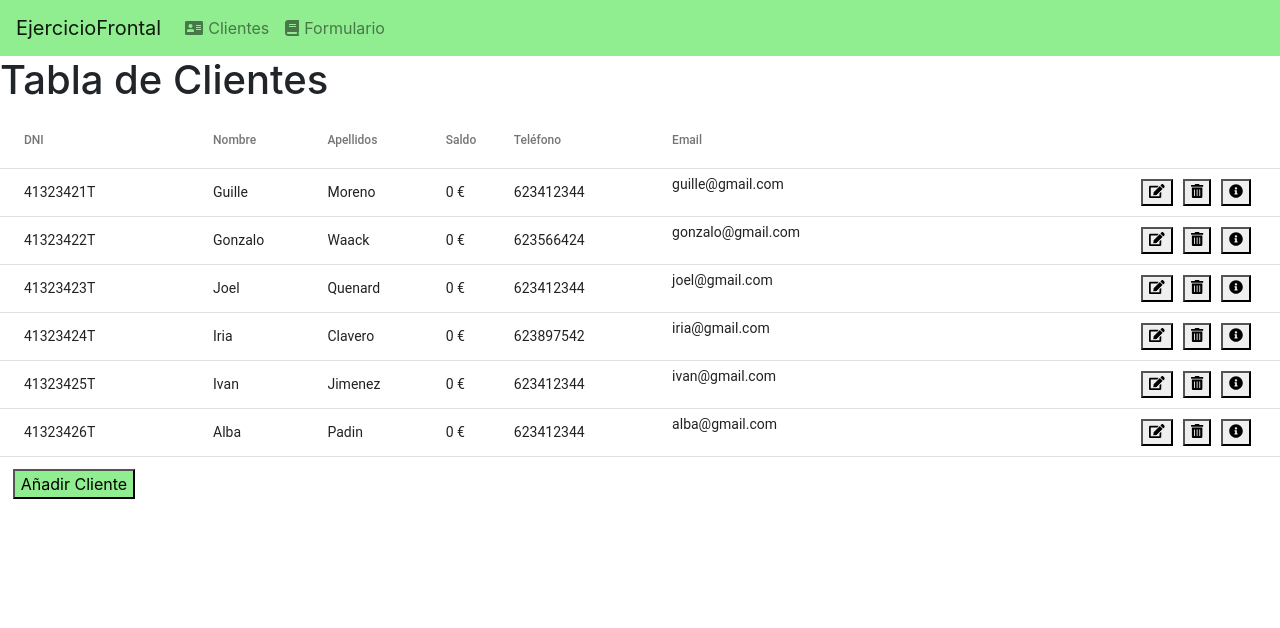
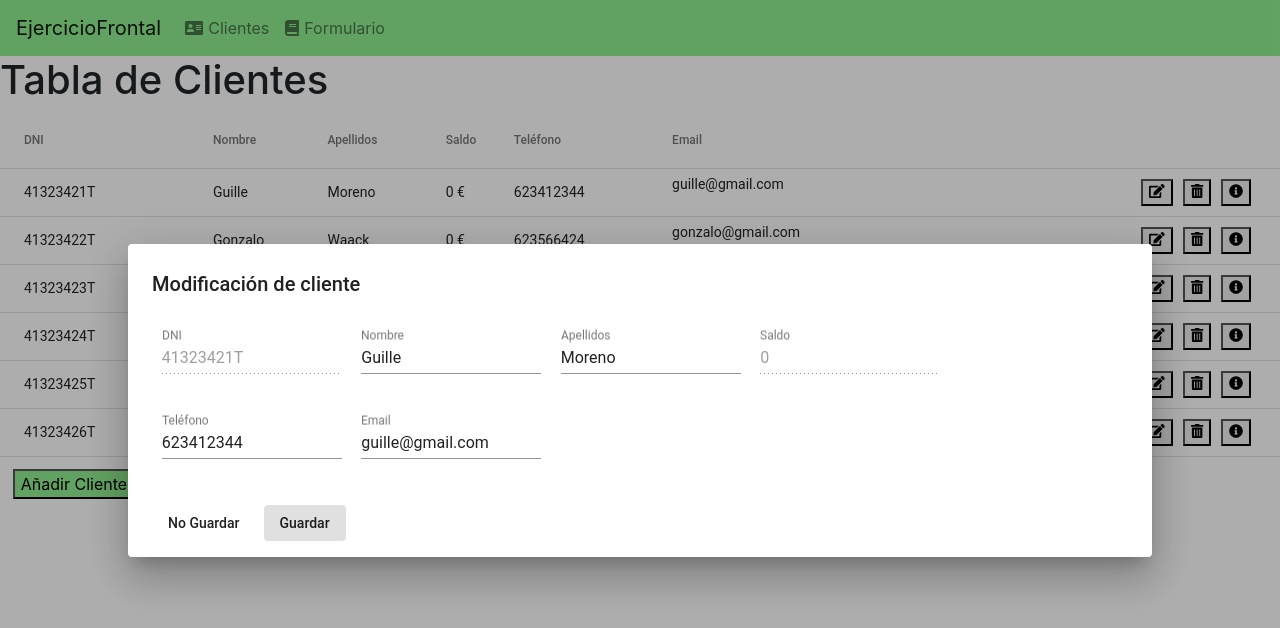
Before and after one commit to guille3218/AngularFrontEndProject, an Angular app in the folder ejercicioFrontal/: page / in a window 1280 px wide. Both pictures are taken after a click on the button 1156 px from the left and 192 px from the top of the page. Shown: the top 628 px of the page. Built offline with nearby package versions, Linux system fonts and the light colour scheme.

Commit message:
Dialog Update Client

```diff
--- a/ejercicioFrontal/src/app/client-table/client-table.component.html
+++ b/ejercicioFrontal/src/app/client-table/client-table.component.html
@@ -43,7 +43,7 @@
             <th mat-header-cell *matHeaderCellDef class="email-th"> Email </th>
             <td mat-cell *matCellDef="let element" class="email"> {{element.email}}
                 <span class="icons">
-                    <button (click)="updateClientForm()">
+                    <button (click)="openDialog(element.dni)">
                         <fa-icon [icon]="['fas','edit']"></fa-icon>
                     </button>
                     <button (click)="deleteCliente(element.dni)">
--- a/ejercicioFrontal/src/app/client-table/client-table.component.ts
+++ b/ejercicioFrontal/src/app/client-table/client-table.component.ts
@@ -1,6 +1,8 @@
 import { Component, Input, Output, EventEmitter, OnChanges, SimpleChanges } from '@angular/core';
 import { MatTableDataSource } from '@angular/material/table';
 import { Cliente, Movimiento } from '../model/clases-model';
+import { MatDialog } from '@angular/material/dialog';
+import { DialogUpdateClientComponent } from '../dialog-update-client/dialog-update-client.component';
 
 
 @Component({
@@ -10,7 +12,7 @@ import { Cliente, Movimiento } from '../model/clases-model';
 })
 export class ClientTableComponent implements OnChanges {
   @Output() addNewClient = new EventEmitter<Cliente>();
-  @Output() deleteClient = new EventEmitter<String>();
+  @Output() deleteClient = new EventEmitter<string>();
 
   @Input() clienteTable;
 
@@ -21,25 +23,25 @@ export class ClientTableComponent implements OnChanges {
 
   displayedColumns: string[] = ['dni', 'name', 'lastName', 'balance', 'tlf', 'email'];
 
-  constructor() { }
+  constructor(public dialog: MatDialog) { }
   ngOnChanges(changes: SimpleChanges): void {
     this.dataSource = new MatTableDataSource(this.clienteTable)
   }
 
 
   addClient() {
-    let nombre: String = prompt("Introduce el nombre");
-    let apellidos: String = prompt("Introduce los apellidos");
-    let dni: String = prompt("Introduce el DNI");
+    let nombre: string = prompt("Introduce el nombre");
+    let apellidos: string = prompt("Introduce los apellidos");
+    let dni: string = prompt("Introduce el DNI");
     let tlf: number = +(prompt("Introduce el teléfono"));
-    let email: String = prompt("Introduce el email");
+    let email: string = prompt("Introduce el email");
 
     let client = new Cliente(nombre, apellidos, dni, tlf, email);
 
     this.addNewClient.emit(client);
   }
 
-  deleteCliente(dni: String) {
+  deleteCliente(dni: string) {
     let accept = confirm("¿Seguro que desea eliminar este cliente? DNI:" + dni)
     if (accept) {
       this.deleteClient.emit(dni)
@@ -47,11 +49,23 @@ export class ClientTableComponent implements OnChanges {
 
   }
 
-  updateClientForm() {
-    window.open("/update-client-form", "_blank", 'location=yes,height=570,width=520,scrollbars=yes,status=yes')
+  openDialog(dni: string): void {
+    let cliente: Cliente;
+    for (let i = 0; i < this.clienteTable.length; i++) {
+      if (dni === this.clienteTable[i].dni) {
+        cliente = this.clienteTable[i];
+      }
+
+    }
+
+    const dialogRef = this.dialog.open(DialogUpdateClientComponent, { width: '1200px', data: cliente });
+
+    dialogRef.afterClosed().subscribe(result => {
+      console.log("Dialog closed.")
+    })
   }
 
-  clientDetails(dni: String) {
+  clientDetails(dni: string) {
     let cliente: Cliente;
 
     for (let i = 0; i < this.clienteTable.length; i++) {
--- /dev/null
+++ b/ejercicioFrontal/src/app/dialog-update-client/dialog-update-client.component.html
@@ -0,0 +1,34 @@
+<h1 mat-dialog-title> Modificación de cliente</h1>
+<div mat-dialog-content>
+    <form [formGroup]="applicantForm">
+        <mat-form-field>
+            <mat-label>DNI</mat-label>
+            <input matInput formControlName="dni" type="text" disabled>
+        </mat-form-field>
+        <mat-form-field>
+            <mat-label>Nombre</mat-label>
+            <input matInput formControlName="name" type="text" [(ngModel)]="data.nombre">
+        </mat-form-field>
+        <mat-form-field>
+            <mat-label>Apellidos</mat-label>
+            <input matInput formControlName="apellidos" type="text" [(ngModel)]="data.apellidos">
+        </mat-form-field>
+        <mat-form-field>
+            <mat-label>Saldo</mat-label>
+            <input matInput formControlName="saldo" type="number">
+        </mat-form-field>
+        <mat-form-field>
+            <mat-label>Teléfono</mat-label>
+            <input matInput formControlName="tlf" type="number" [(ngModel)]="data.tlf">
+        </mat-form-field>
+        <mat-form-field>
+            <mat-label>Email</mat-label>
+            <input matInput formControlName="email" type="text" [(ngModel)]="data.email">
+        </mat-form-field>
+    </form>
+
+</div>
+<div mat-dialog-actions>
+    <button mat-button (click)="onNoClick()">No Guardar</button>
+    <button mat-button [mat-dialog-close]="true" cdkFocusInitial>Guardar</button>
+</div>
--- /dev/null
+++ b/ejercicioFrontal/src/app/dialog-update-client/dialog-update-client.component.scss
@@ -0,0 +1,3 @@
+mat-form-field{
+    margin:1%;
+}
--- /dev/null
+++ b/ejercicioFrontal/src/app/dialog-update-client/dialog-update-client.component.ts
@@ -0,0 +1,28 @@
+import { Component, Inject } from '@angular/core';
+import { MatDialog, MatDialogRef, MAT_DIALOG_DATA } from '@angular/material/dialog';
+import { Cliente } from '../model/clases-model';
+import { FormBuilder, FormControl, FormGroup } from '@angular/forms';
+
+@Component({
+  templateUrl: './dialog-update-client.component.html',
+  styleUrls: ['./dialog-update-client.component.scss']
+})
+export class DialogUpdateClientComponent {
+
+  applicantForm: FormGroup;
+
+  constructor(public dialogRef: MatDialogRef<DialogUpdateClientComponent>, @Inject(MAT_DIALOG_DATA) public data: Cliente, private readonly fb: FormBuilder) {
+    this.createForm();
+  }
+
+  onNoClick(): void {
+    this.dialogRef.close;
+  }
+
+  createForm(): void {
+    this.applicantForm = this.fb.group({
+      dni: [{ value: this.data.dni, disabled: true }], name: [this.data.nombre], apellidos: [this.data.apellidos],
+      saldo: [{ value: this.data.saldo, disabled: true }], tlf: [this.data.tlf], email: [this.data.email]
+    })
+  }
+}
--- a/ejercicioFrontal/src/app/home/home.component.ts
+++ b/ejercicioFrontal/src/app/home/home.component.ts
@@ -30,7 +30,7 @@ export class HomeComponent implements OnInit {
     this.clienteTable = array;
   }
 
-  deleteClient(event: String) {
+  deleteClient(event: string) {
     let array = [...this.clienteTable].filter(function filterByDNI(client: Cliente) {
       return client.dni != event;
 
--- a/ejercicioFrontal/src/styles/_base.scss
+++ b/ejercicioFrontal/src/styles/_base.scss
@@ -15,9 +15,9 @@
 @import '~bootstrap/scss/buttons';
 @import '~bootstrap/scss/transitions';
 // @import '~bootstrap/scss/dropdown';
-// @import '~bootstrap/scss/button-group';
-// @import '~bootstrap/scss/input-group';
-// @import '~bootstrap/scss/custom-forms';
+@import '~bootstrap/scss/button-group';
+@import '~bootstrap/scss/input-group';
+@import '~bootstrap/scss/custom-forms';
 @import '~bootstrap/scss/nav';
 @import '~bootstrap/scss/navbar';
 @import '~bootstrap/scss/card';
```
Also changed, not shown: ejercicioFrontal/src/app/app.module.ts (+14 -4 lines), ejercicioFrontal/src/app/model/clases-model.ts (+7 -7 lines), 1 other file (tests, documents, lock files or other folders).
